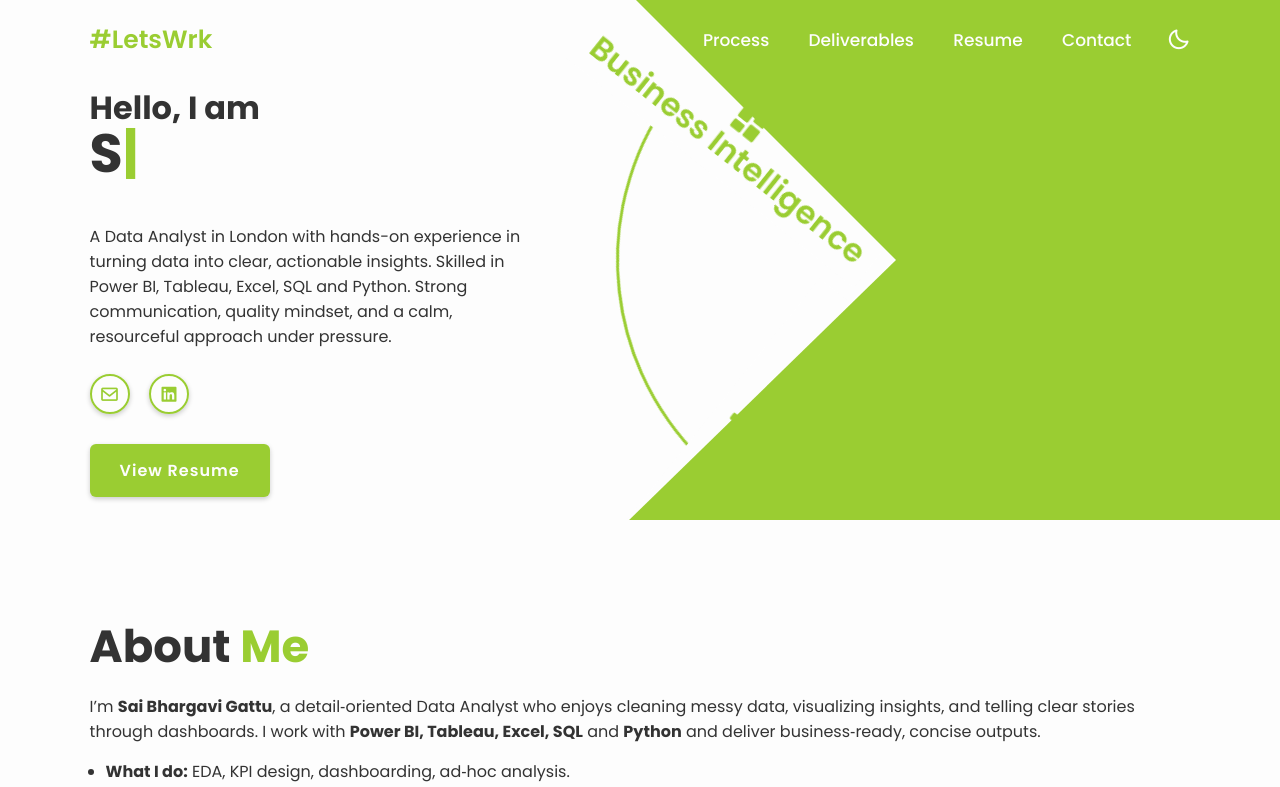
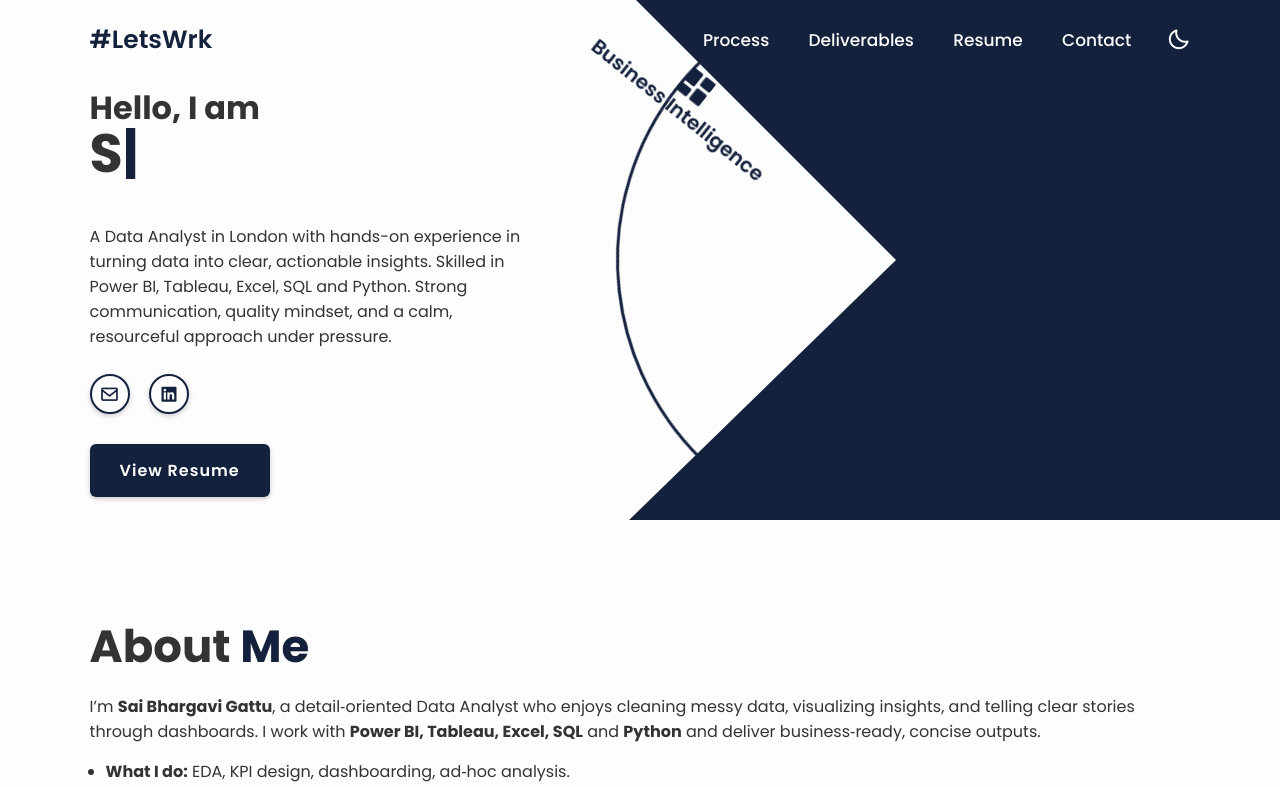
Before and after one commit to gattu9/saibhargavi, a plain HTML site: page index.html in a window 1280 px wide. Shown: the top 787 px of the page. Drawn offline with nearby package versions, Linux system fonts and the light colour scheme.

Commit message:
Add files via upload

```diff
--- a/css/style.css
+++ b/css/style.css
@@ -334,3 +334,19 @@ section { min-height: auto; }
   .mobile-skill:not(:last-child) { margin-right: 6px; }
   .home-content { margin-bottom: 0.3rem !important; }
 }
+
+
+:root {
+  --main-color: #14213d !important;  /* Navy blue */
+}
+
+/* Spinning wheel (circle) words font size thaggi */
+.home .profession h3 {
+  font-size: 2.0rem !important;
+  font-weight: 600 !important;
+  line-height: 1.1 !important;
+}
+.home .profession-box .profession {
+  background: transparent !important;
+  overflow: visible !important;
+}
```
